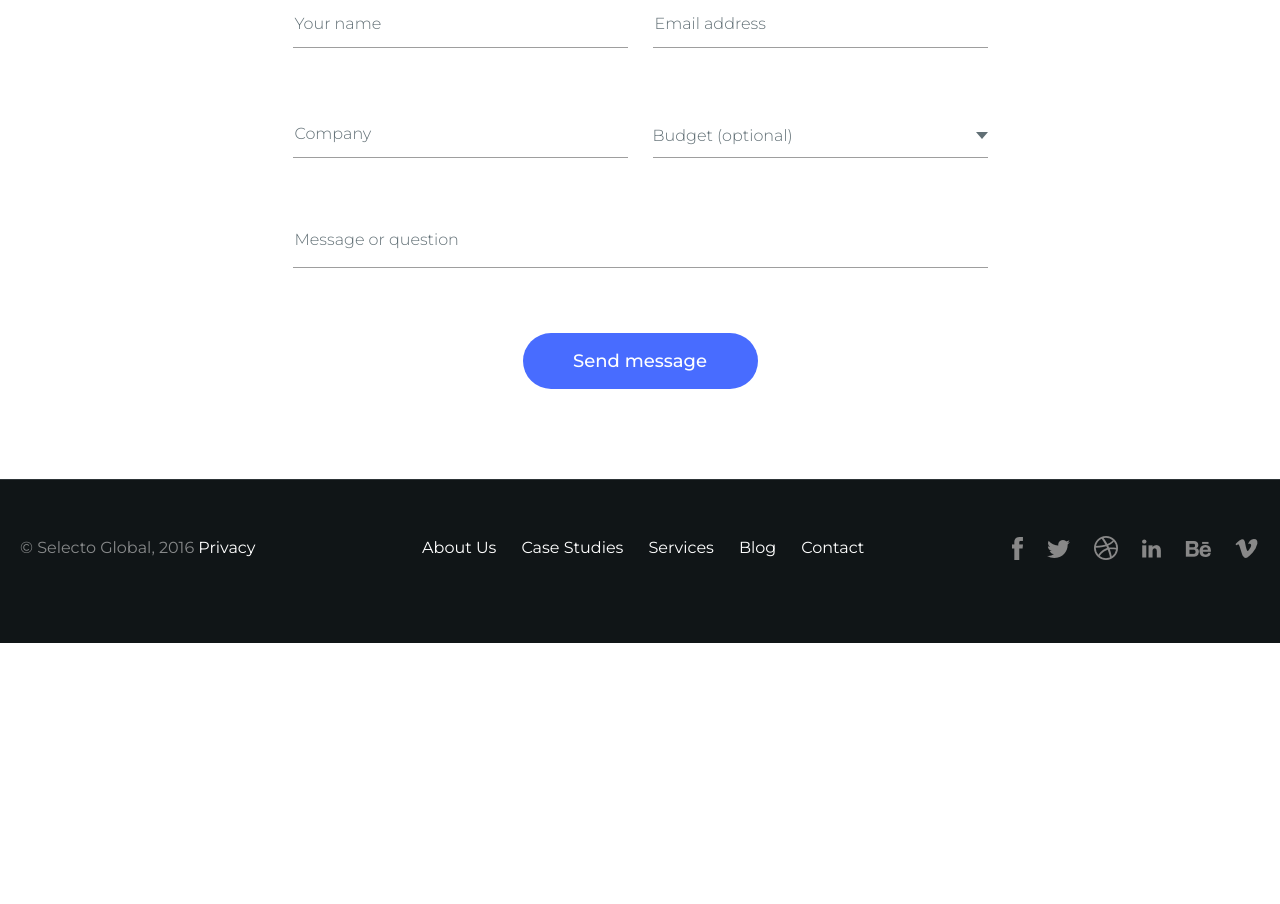
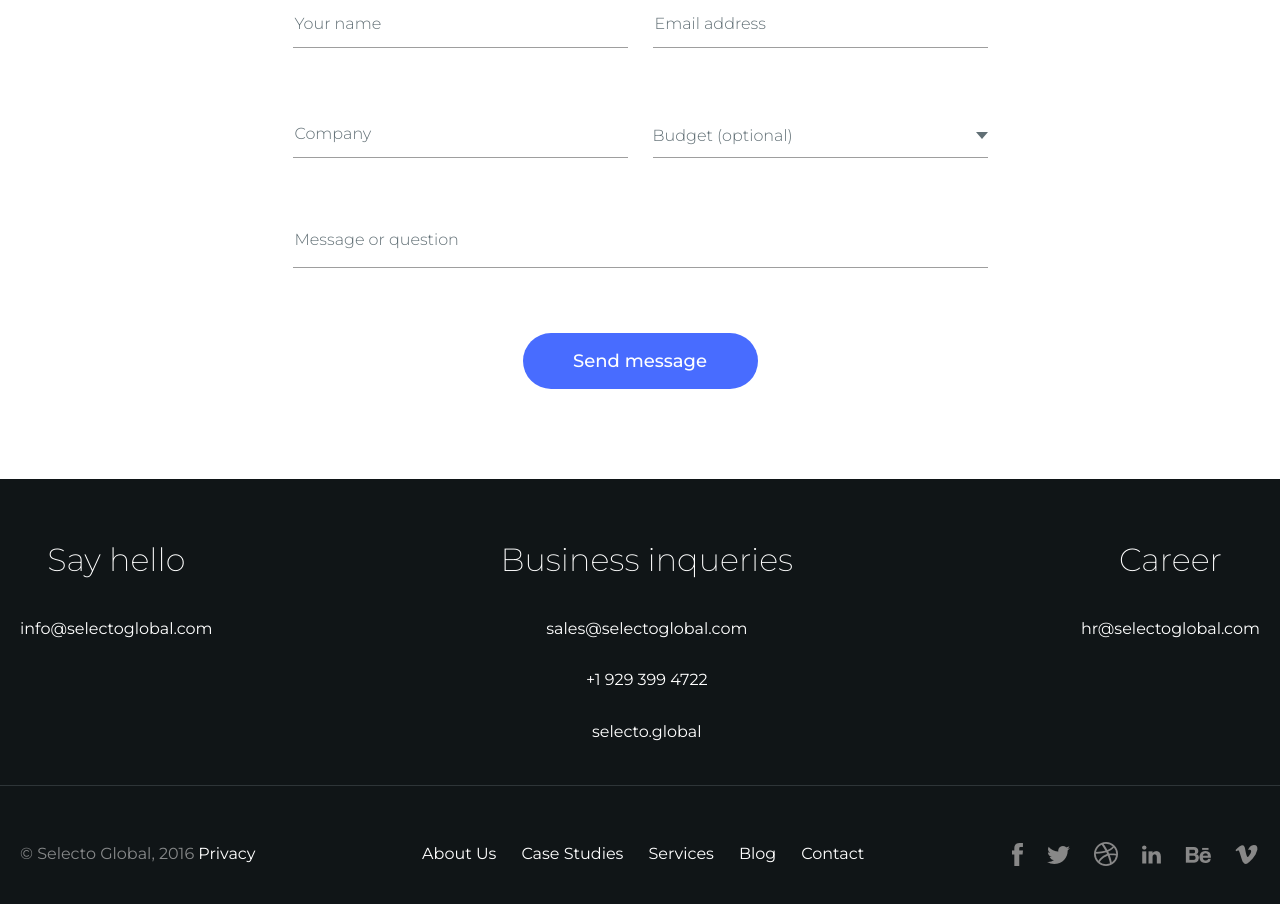
Before and after one commit to OlegG13/selecto-website, a plain HTML site: page pages/contact.html in a window 1280 px wide. Shown: the part 362-1266 px from the top of the page. Before the commit the page ends 1005 px from the top, so only its background shows below. Drawn offline with Linux system fonts and the light colour scheme.

Commit message:
Contact Page: contacts info

```diff
--- a/assets/bower.json
+++ b/assets/bower.json
@@ -7,8 +7,7 @@
     "scrollmagic": "2.0.5",
     "countUp.js": "1.8.5",
     "particles.js": "^2.0.0",
-    "gsap": "1.19.1",
-    "chosen": "1.7.0"
+    "gsap": "1.19.1"
   },
   "overrides": {
     "jquery": {
--- /dev/null
+++ b/assets/components/contact/contact-information/contact-information.scss
@@ -0,0 +1,36 @@
+.contact-information {
+  display: flex;
+  flex-wrap: wrap;
+  justify-content: space-between;
+  color: #fff;
+  @media (max-width: $screen-sm-max) {
+    flex-direction: column;
+  }
+  &__item {
+    text-align: center;
+    @media (max-width: $screen-sm-max) {
+      &:not(:last-child) {
+        margin-bottom: 35px;
+      }
+    }
+  }
+  &__title {
+    font-size: 2rem;
+    font-weight: 200;
+    line-height: 1.375;
+    margin-bottom: 21px;
+  }
+  &__list {
+    display: block;
+  }
+  &__info {
+    display: block;
+    padding: 13px 0;
+  }
+  &__link {
+    text-decoration: none;
+    color: #fff;
+    font-weight: 400;
+    font-size: 1rem;
+  }
+}
--- a/assets/components/core/global.js
+++ b/assets/components/core/global.js
@@ -112,52 +112,12 @@
         }
     },
         "retina_detect": true
-    }
+    };
 
 
     if (document.getElementById("slide01") !== null) {
         particlesJS("slide01", options);
     }
 
-    $(document).ready(function() {
-
-        $(".chosen-select").chosen({
-            max_selected_options: 5,
-            width: "95%",
-            disable_search: true
-            }).on('chosen:showing_dropdown', function() {
-                //$(this).next('.chosen-container').children('.chosen-drop').css({'height': chosenHeight}).slideDown(400);
-            }).on('chosen:hiding_dropdown', function () {
-                //$(this).next('.chosen-container').children('.chosen-drop').slideUp(400);
-            });
-        });
-
-    // Chosen.prototype.results_show = function() {
-    //     if (this.is_multiple && this.max_selected_options <= this.choices_count()) {
-    //         this.form_field_jq.trigger("chosen:maxselected", {
-    //             chosen: this
-    //         });
-    //         return false;
-    //     }
-    //     this.container.addClass("chosen-with-drop");
-    //
-    //     //Add Here
-    //     var windowHeight = $(window).height() + $('html').scrollTop(),
-    //         totalHeight  = this.container.height() + Math.ceil(this.container.offset().top)+270;
-    //     if (totalHeight > windowHeight) {
-    //         $('.chosen-drop').css({'top':'auto',"bottom":"100%","border-top":"1px solid #aaaaaa"});
-    //     }
-    //     //End
-    //
-    //     console.log("Height");
-    //
-    //     this.results_showing = true;
-    //     this.search_field.focus();
-    //     this.search_field.val(this.search_field.val());
-    //     this.winnow_results();
-    //     return this.form_field_jq.trigger("chosen:showing_dropdown", {
-    //         chosen: this
-    //     });
-    // };
 
 })(jQuery);
--- a/assets/components/core/page.scss
+++ b/assets/components/core/page.scss
@@ -119,4 +119,13 @@
       padding: 107px 0 102px;
     }
   }
+  &__contact-info {
+    padding: 88px 0 42px;
+    padding: 4.583vw 0 2.1875vw;
+    @media (max-width: $screen-lg-max) {
+      padding: 40px 0 20px;
+    }
+
+    background-color: $article-dark-bg;
+  }
 }
--- a/assets/components/final.scss
+++ b/assets/components/final.scss
@@ -70,3 +70,4 @@ Main page Components
 --------------------------------------------------
 */
 @import "contact/contact";
+@import "contact/contact-information/contact-information";
--- a/assets/components/js-libs/select/select.js
+++ b/assets/components/js-libs/select/select.js
@@ -14,21 +14,26 @@ var select = (function () {
         $dropDown.slideUp(300);
     }
 
-    function selectSelect(event) {
+    function selectSelect() {
         var selectItemTitle = this.innerHTML;
+        var selectItemVal = this.getAttribute("data-select-val");
+        $selectInput.val(selectItemVal);
         $selectBtn.html(selectItemTitle);
-
         closeSelect();
     }
 
     $selectBtn.on('click', function () {
         openSelect();
+        console.log(this);
     });
 
     $dropDownItem.on('click', selectSelect);
 
-    return {
-        open: openSelect,
-        close: closeSelect
-    }
+    $(document).mouseup(function (e){
+        if (!$select.is(e.target)
+            && $select.has(e.target).length === 0) {
+            closeSelect()
+        }
+    });
+
 })();
--- a/pages/contact.html
+++ b/pages/contact.html
@@ -112,7 +112,7 @@
                                 <div class="field__box">
                                     <!--<input id="budget" name="budget" class="material__field" type="text">-->
                                     <div class="select">
-                                        <input type="text" class="select__input" value="" name="budget" id="budget">
+                                        <input type="text" class="select__input" value="0" name="budget" id="budget">
                                         <div class="select__title">
                                             <span>Budget (optional)</span>
                                         </div>
@@ -123,17 +123,11 @@
                                             <li class="select__item" data-select-val="2">
                                                 Budget (optional) 2
                                             </li>
-                                            <li class="select__item" data-select-val="2">
+                                            <li class="select__item" data-select-val="3">
                                                 Budget (optional) 3
                                             </li>
                                         </ul>
                                     </div>
-                                    <!--<select class="chosen-select" name="budget" id="budget">-->
-                                        <!--<option value="" disabled selected>Budget (optional)</option>-->
-                                        <!--<option value="1">1k $</option>-->
-                                        <!--<option value="2">more 1k $</option>-->
-                                        <!--<option value="3">Unlimited</option>-->
-                                    <!--</select>-->
                                 </div>
                                 <div class="field__box field__box--full">
                                     <textarea id="message" data-adaptheight class="material__field" name="message" rows="3" cols="40"></textarea>
@@ -150,6 +144,50 @@
                 </div>
             </div>
         </div>
+
+
+        <section class="page__contact-info">
+            <div class="page__container">
+                <div class="contact-information">
+                    <div class="contact-information__item">
+                        <div class="contact-information__title">
+                            Say hello
+                        </div>
+                        <ul class="contact-information__list">
+                            <li class="contact-information__info">
+                                <a href="mailto:name@email.com" class="contact-information__link">info@selectoglobal.com</a>
+                            </li>
+                        </ul>
+                    </div>
+                    <div class="contact-information__item">
+                        <div class="contact-information__title">
+                            Business inqueries
+                        </div>
+                        <ul class="contact-information__list">
+                            <li class="contact-information__info">
+                                <a href="mailto:sales@selectoglobal.com" class="contact-information__link">sales@selectoglobal.com</a>
+                            </li>
+                            <li class="contact-information__info">
+                                <a href="tel:+19293994722" class="contact-information__link">+1 929 399 4722</a>
+                            </li>
+                            <li class="contact-information__info">
+                                <a href="skype:selecto.global?call" class="contact-information__link">selecto.global</a>
+                            </li>
+                        </ul>
+                    </div>
+                    <div class="contact-information__item">
+                        <div class="contact-information__title">
+                            Career
+                        </div>
+                        <ul class="contact-information__list">
+                            <li class="contact-information__info">
+                                <a href="mailto:hr@selectoglobal.com" class="contact-information__link">hr@selectoglobal.com</a>
+                            </li>
+                        </ul>
+                    </div>
+                </div>
+            </div>
+        </section>
 
 
         <!-- Menu Mobile -->
```
Also changed, not shown: css/final.min.css, js/final.min.js.
